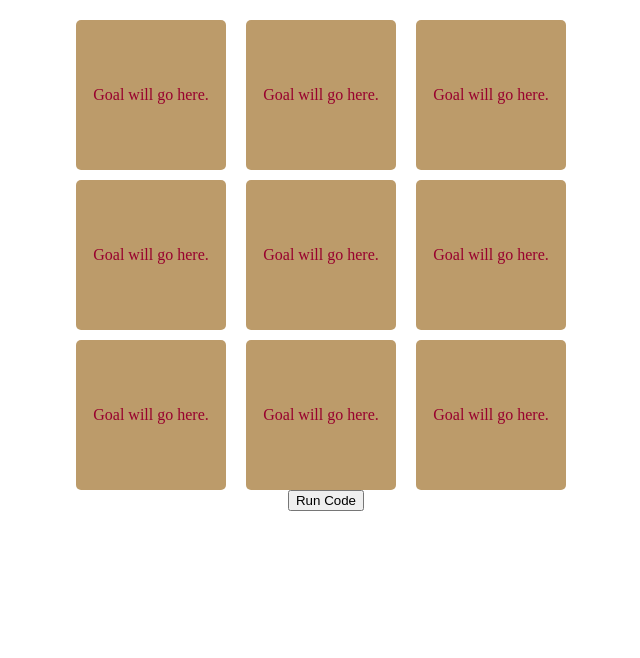
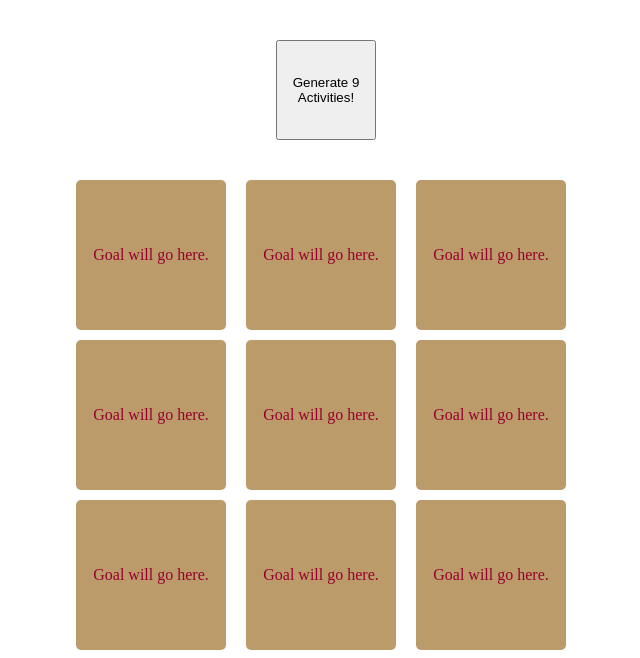
Before and after one commit to mattdks/bc_go, a Flask app: page / in a window 1280 px wide. Shown: the part 227-885 px from the top of the page, without its empty margins (314-954 px from the left). Before the commit the page ends 738 px from the top, so only its background shows below. Run offline with Flask 3, Linux system fonts and the light colour scheme.

Commit message:
Created "Generate activities" button

```diff
--- a/static/style.css
+++ b/static/style.css
@@ -4,12 +4,21 @@ body {
 
 header {
     padding: 40px;
-    margin-bottom: 20px;
     font-family:Cambria, Cochin, Georgia, Times, 'Times New Roman', serif;
     background-image: url("./images/bc_seal.svg");
     background-repeat: no-repeat;
     background-position: left top;
     background-size: 200px;
+}
+
+#init {
+    height: 100px;
+    width: 100px;
+}
+
+.initialize {
+    margin: 20px;
+    padding: 20px;
 }
 
 .board {
--- a/templates/index.html
+++ b/templates/index.html
@@ -12,6 +12,12 @@
     <h2>A new game to help freshmen get accomodated to their new environment and get involved at BC!</h2>
 </header>
 <main>
+    <section class="initialize">
+        <form action="/run_code" method="POST">
+            <button id="init" type="submit">Generate 9 Activities!</button>
+        </form>
+    </section>
+
     <div class="board">
         <div class="task">
             <a href="#">
@@ -60,10 +66,6 @@
         </div>
     </div>
 
-    <form action="/run_code" method="POST">
-        <button type="submit">Run Code</button>
-    </form>
-
     {% if result %}
         <p>Result: {{ result }}</p>
     {% endif %}
```
